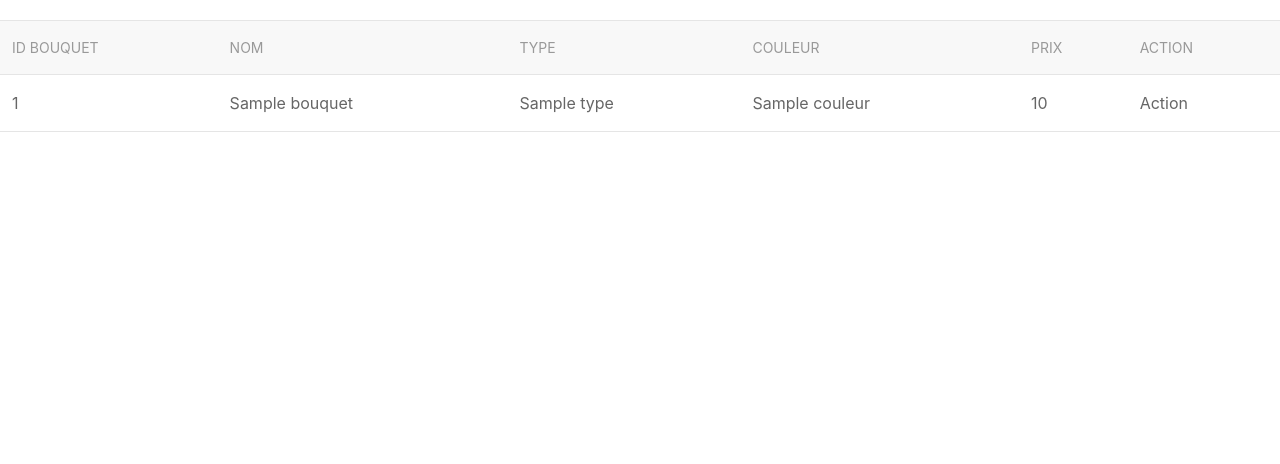
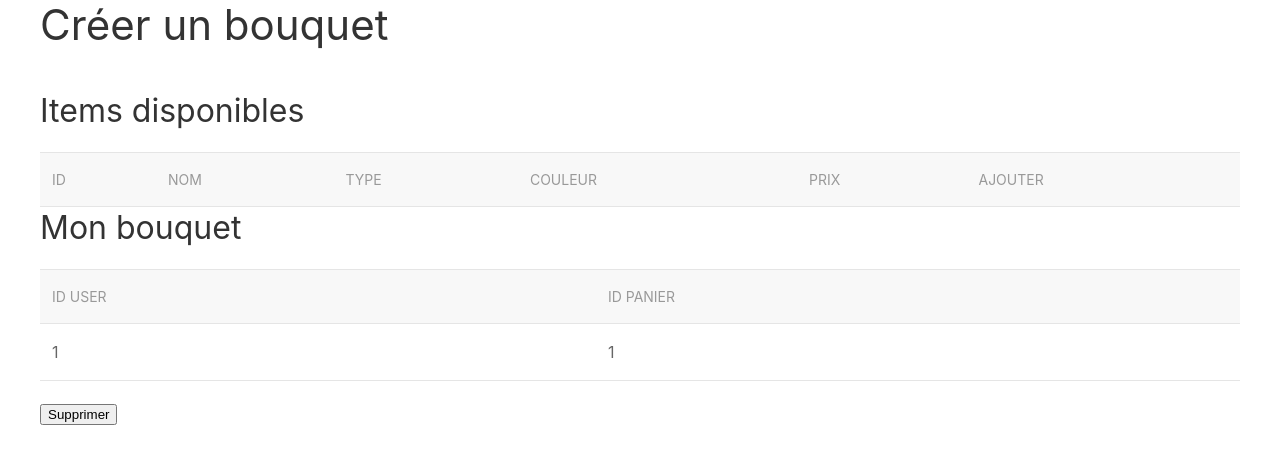
Before and after one commit to typhained/Strasbouquet, a PHP site: template src/View/Concept/show.html.twig in a window 1280 px wide. Shown: the part 80-544 px from the top of the page. Run offline with PHP 8.4, Linux system fonts and the light colour scheme; the template is opened without the code that fills it: most values are stand-ins (such as "Sample title", 1, 10 or a date in 2020); lists and menus that the app fills with data are empty; some libraries are stand-ins or nearby versions.

Commit message:
Show concept

```diff
--- a/src/View/Concept/create.html.twig
+++ b/src/View/Concept/create.html.twig
@@ -1,10 +1,3 @@
-{% extends 'layout.html.twig' %}
-
-{% block title %}
-{{ parent() }} Créer un bouquet
-{% endblock %}
-
-{% block content %}
     <div class="uk-container">
         <h1>Créer un bouquet</h1>
 
@@ -29,6 +22,4 @@
                 </tr>
             {% endfor %}
         </table>
-        <h2>Mon bouquet</h2>
     </div>
-{% endblock %}
--- a/src/View/Concept/index.html.twig
+++ b/src/View/Concept/index.html.twig
@@ -12,6 +12,10 @@
                 <li>{{ concept.id }}</li>
             {% endfor %}
         </ul>
-        <a href="create"><span uk-icon="plus-circle"></span> Créer un bouquet</a>
+        <form action="create/{{ concept.id }}" method="post">
+            <input type="hidden" name="id_user" value="1">
+            <input type="hidden" name="id_panier" value="1">
+            <button type="submit" name="create">Créer</button>
+        </form>
     </div>
 {% endblock %}
--- a/src/View/Concept/show.html.twig
+++ b/src/View/Concept/show.html.twig
@@ -5,24 +5,23 @@
 {% endblock %}
 
 {% block content %}
-    <table class="uk-table uk-table-striped">
-        <tr>
-            <th>id bouquet</th>
-            <th>Nom</th>
-            <th>Type</th>
-            <th>Couleur</th>
-            <th>Prix</th>
-            <th>Action</th>
-        </tr>
-        <tr>
-            {% for item in bouquet %}
-                <td>{{ item.id_bouquet_concept }}</td>
-                <td>{{ item.nom }}</td>
-                <td>{{ item.type }}</td>
-                <td>{{ item.couleur }}</td>
-                <td>{{ item.prix }}</td>
-                <td>Action</td>
-            {% endfor %}
-        </tr>
-    </table>
+    {% include 'Concept/create.html.twig' %}
+    <div class="uk-container">
+        <h2>Mon bouquet</h2>
+        <table class="uk-table uk-table-striped">
+            <tr>
+                <th>id user</th>
+                <th>id panier</th>
+            </tr>
+            <td>
+                {{ concept.id_user }}
+            </td>
+            <td>
+                {{ concept.id_panier }}
+            </td>
+        </table>
+        <form action="delete/{{ concept.id }}" method="post">
+            <button type="submit" name="delete">Supprimer</button>
+        </form>
+    </div>
 {% endblock %}
```
Also changed, not shown: src/Controller/ConceptController.php (+27 -0 lines), src/Model/ConceptManager.php (+16 -2 lines).
